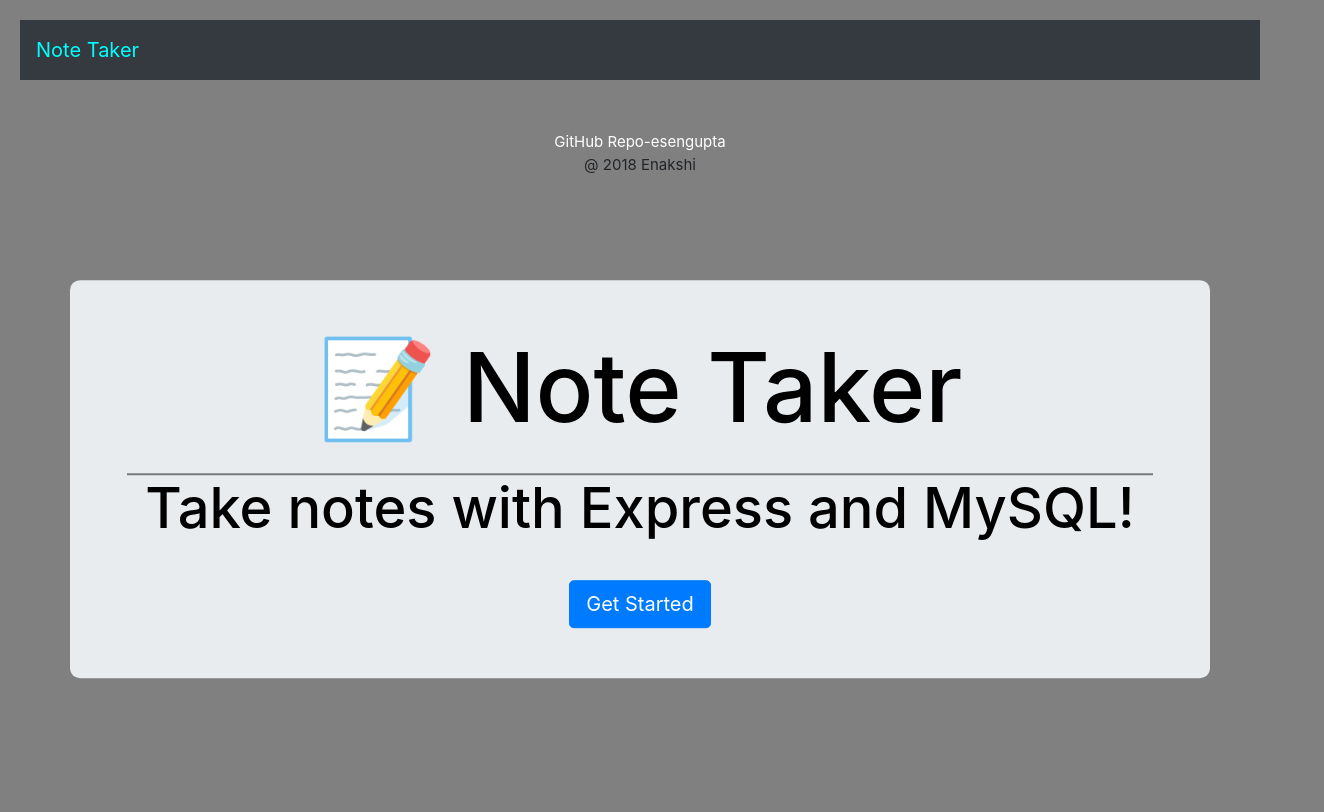
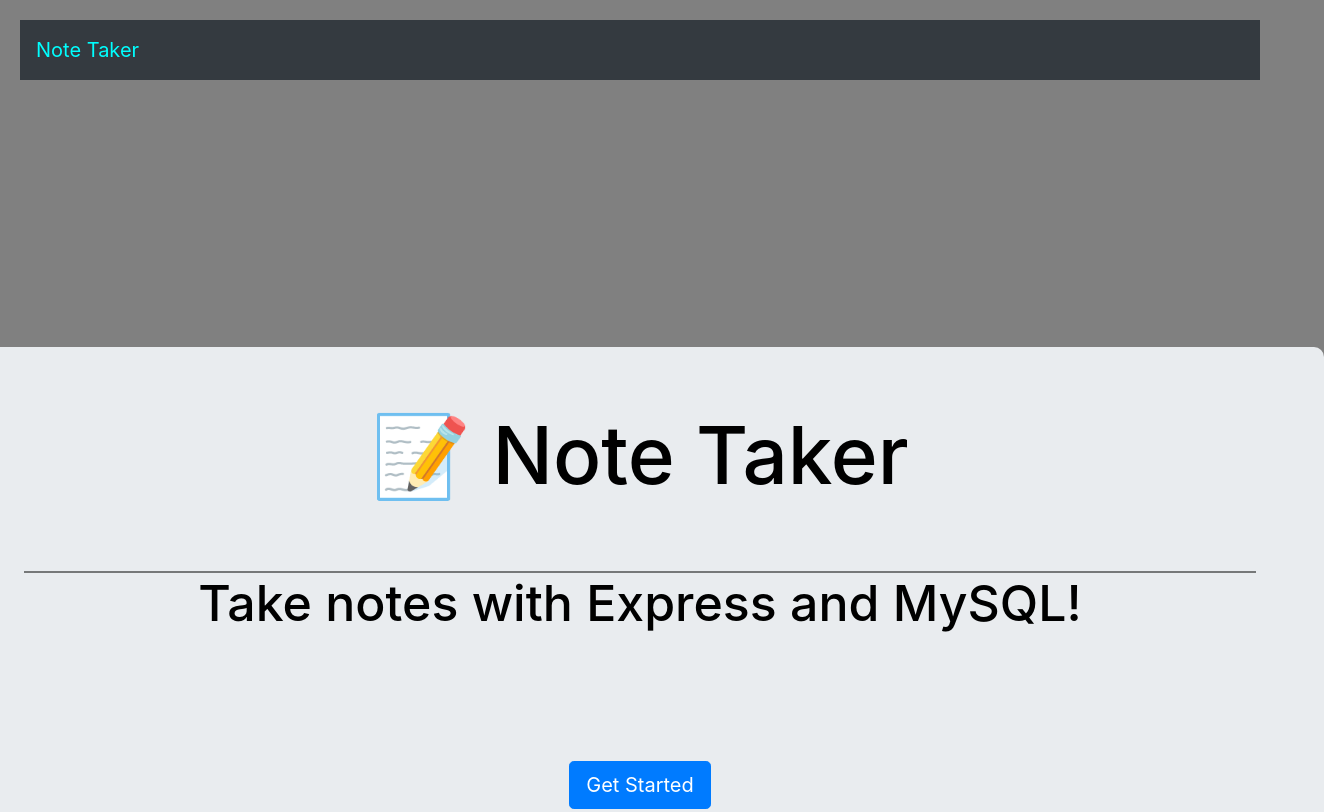
Before and after one commit to esengupta/Note-Taker-App, a website: page public/index.html in a window 1280 px wide. Shown: the top 812 px of the page, 1324 px wide, since content can reach past the window. Drawn offline with nearby package versions, Linux system fonts and the light colour scheme; no server answers.

Commit message:
updated files

```diff
--- a/public/assets/css/style.css
+++ b/public/assets/css/style.css
@@ -1,13 +1,13 @@
 body{
   background-color:gray;
-  margin: 10px;
-  padding: 10px;
+  margin: 5px;
+  padding: 15px;
 }
 
 .navbar{
   position: relative;
   height: 60px;
-  color: aqua;
+  /* color: aqua; */
 }
 
 .navbar-brand{
@@ -15,12 +15,12 @@
 }
 
 
-
 .icons{
-  font-size: 4rem;
+  font-size: 6rem;
   position: absolute;
   top: 50%;
   transform: translate(5px, 5px);
+  color: white;
 }
 
 .icons:hover{
@@ -31,7 +31,7 @@
   display: none;
   position: absolute;
   top: 50%;
-  transform: translate(88vw, -50%);
+  transform: translate(-50%, 50%);
 }
 .list-group-item i.fa-arrows-v{
   float: none;
@@ -56,7 +56,7 @@
 
 .header-panel{
   margin: 0;
-  width: 100%;
+  width: 120%;
   background-color:#e9ecef;
   border-radius: 10px;
   position: absolute;
@@ -65,11 +65,11 @@
   transform: translate(-50%, 50%);
 }
 .header-panel h1{
-  font-size: 6rem;
+  font-size: 80px;
 }
 
 .header-panel h2{
-  font-size: 3.5rem;
+  font-size: 50px;
 }
 
 .header-panel h1, .header-panel h2{
@@ -78,12 +78,12 @@
 }
 
 .header-panel h1{
-  padding: 50px 0 20px 0;
+  padding: 60px;
   margin-top: auto;
 }
 
 .header-panel h2{
-  padding-bottom: 30px;
+  padding-bottom: 50px;
 }
 
 a, a:hover {
@@ -98,15 +98,15 @@
 }
 
 #btn-group{
-  padding: 0 0 50px 0;
+  padding: 70px;
 }
 
 .border-right{
-  border-right: 1px solid rgba(0,0,0,0.125);
+  border-right: 1px solid rgba(128, 128, 128, 0.925);
 }
 
 .main-container div{
-  height: calc(100vh - 70.38px);
+  height: 70px;
   padding: 0;
 }
 
@@ -152,6 +152,6 @@
 
 .footerContainer {
 	font-size: 15px;
-	padding: 10px;
-	margin-top: 40px;
+	padding: 850px;
+  margin-bottom: 50px;
 }
--- a/public/index.html
+++ b/public/index.html
@@ -47,8 +47,7 @@
   <footer class="footer text-center">
     <div class="footerContainer">
 
-      <p><a href="https://esengupta.github.io/Note-Taker-App/">GitHub Repo-esengupta</a>
-        <br>@ 2018 Enakshi </p>
+      <p>@ 2018 Enakshi </p>
 
     </div>
   </footer>
```
Also changed, not shown: routes/apiRoutes.js (+5 -5 lines), routes/htmlRoutes.js (+8 -4 lines).
